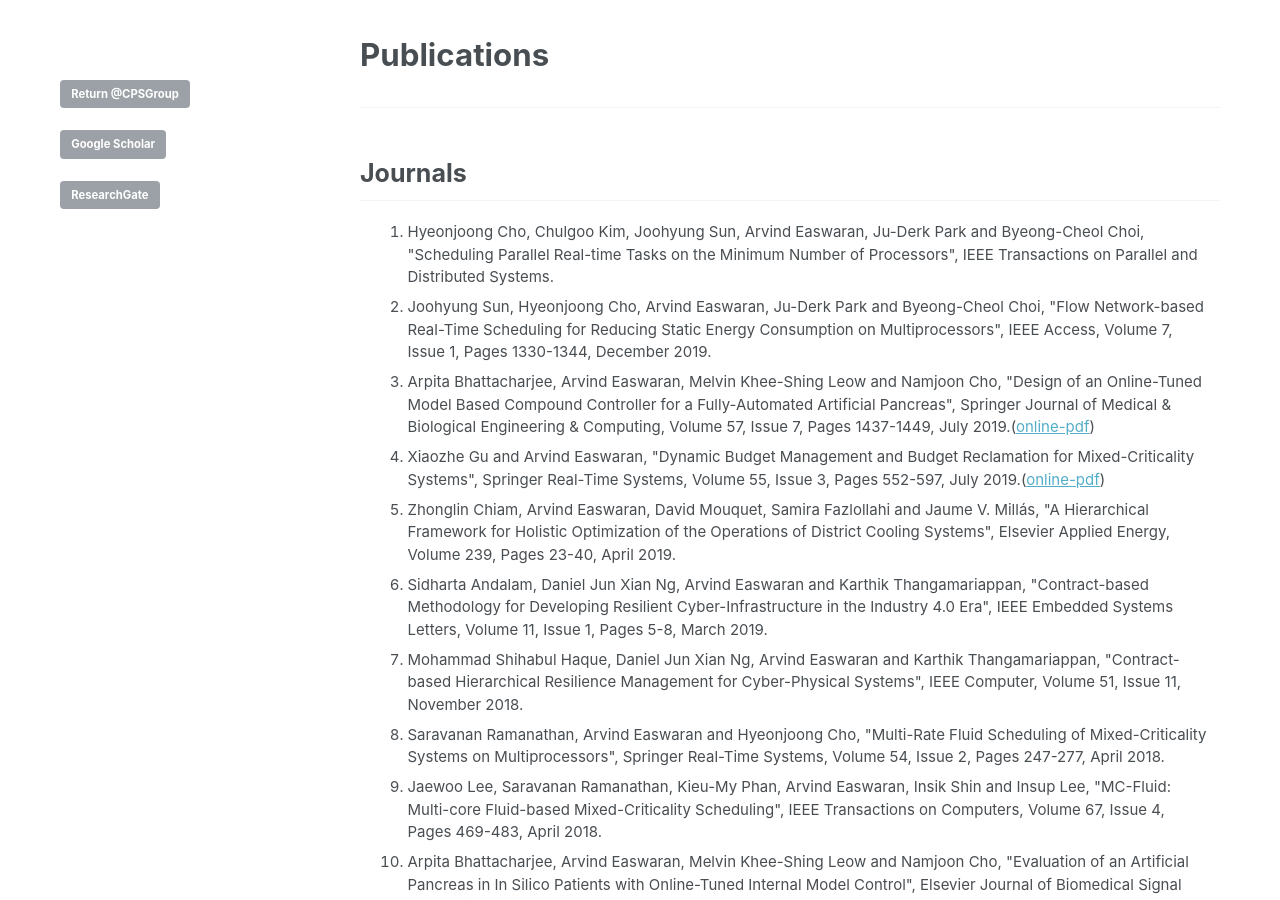
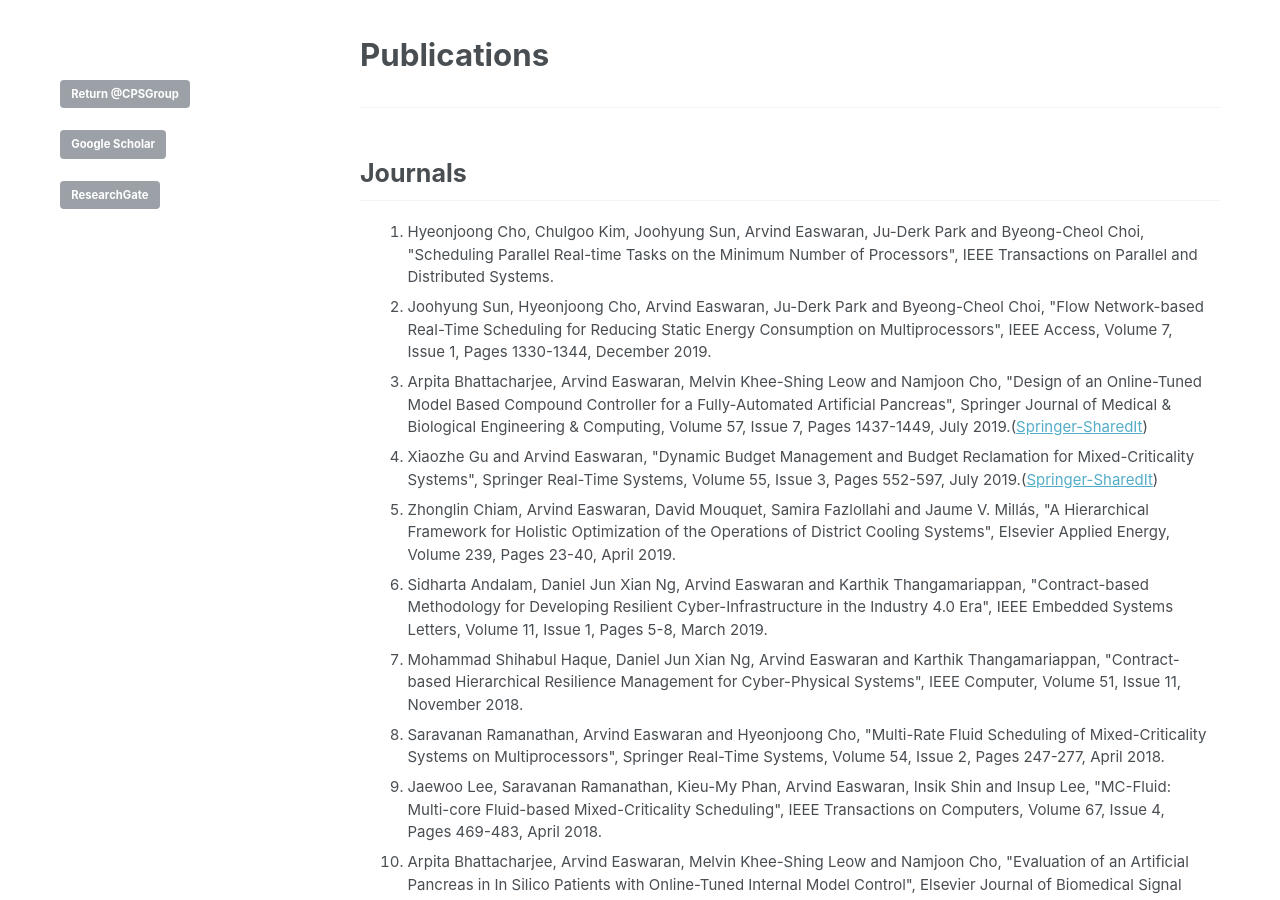
Before and after one commit to CPS-research-group/CPS-research-group.github.io, a Jekyll site: the page built from _pages/research_profile.md, in a window 1280 px wide and 900 px high. Built offline with Jekyll 4.4.1, drawn with Linux system fonts in a browser that asks for light colours.

Commit message:
Udpates.

```diff
--- a/_pages/research_profile.md
+++ b/_pages/research_profile.md
@@ -25,8 +25,8 @@ a.a:active {color:#0000FF; text-decoration:none;}
   <ol>
     <li class="a">Hyeonjoong Cho, Chulgoo Kim, Joohyung Sun, Arvind Easwaran, Ju-Derk Park and Byeong-Cheol Choi, "Scheduling Parallel Real-time Tasks on the Minimum Number of Processors", IEEE Transactions on Parallel and Distributed Systems.</li>
     <li class="a">Joohyung Sun, Hyeonjoong Cho, Arvind Easwaran, Ju-Derk Park and Byeong-Cheol Choi, "Flow Network-based Real-Time Scheduling for Reducing Static Energy Consumption on Multiprocessors", IEEE Access, Volume 7, Issue 1, Pages 1330-1344, December 2019.</li>
-    <li class="a">Arpita Bhattacharjee, Arvind Easwaran, Melvin Khee-Shing Leow and Namjoon Cho, "Design of an Online-Tuned Model Based Compound Controller for a Fully-Automated Artificial Pancreas", Springer Journal of Medical & Biological Engineering & Computing, Volume 57, Issue 7, Pages 1437-1449, July 2019.(<a href="https://rdcu.be/br4lW">online-pdf</a>)</li>
-    <li class="a">Xiaozhe Gu and Arvind Easwaran, "Dynamic Budget Management and Budget Reclamation for Mixed-Criticality Systems", Springer Real-Time Systems, Volume 55, Issue 3, Pages 552-597, July 2019.(<a href="https://rdcu.be/bo09g">online-pdf</a>)</li>
+    <li class="a">Arpita Bhattacharjee, Arvind Easwaran, Melvin Khee-Shing Leow and Namjoon Cho, "Design of an Online-Tuned Model Based Compound Controller for a Fully-Automated Artificial Pancreas", Springer Journal of Medical & Biological Engineering & Computing, Volume 57, Issue 7, Pages 1437-1449, July 2019.(<a href="https://rdcu.be/br4lW">Springer-SharedIt</a>)</li>
+    <li class="a">Xiaozhe Gu and Arvind Easwaran, "Dynamic Budget Management and Budget Reclamation for Mixed-Criticality Systems", Springer Real-Time Systems, Volume 55, Issue 3, Pages 552-597, July 2019.(<a href="https://rdcu.be/bo09g">Springer-SharedIt</a>)</li>
     <li class="a">Zhonglin Chiam, Arvind Easwaran, David Mouquet, Samira Fazlollahi and Jaume V. Mill&aacute;s, "A Hierarchical Framework for Holistic Optimization of the Operations of District Cooling Systems", Elsevier Applied Energy, Volume 239, Pages 23-40, April 2019.</li>
     <li class="a">Sidharta Andalam, Daniel Jun Xian Ng, Arvind Easwaran and Karthik Thangamariappan, "Contract-based Methodology for Developing Resilient Cyber-Infrastructure in the Industry 4.0 Era", IEEE Embedded Systems Letters, Volume 11, Issue 1, Pages 5-8, March 2019.</li>
     <li class="a">Mohammad Shihabul Haque, Daniel Jun Xian Ng, Arvind Easwaran and Karthik Thangamariappan, "Contract-based Hierarchical Resilience Management for Cyber-Physical Systems", IEEE Computer, Volume 51, Issue 11, November 2018.</li>
```
